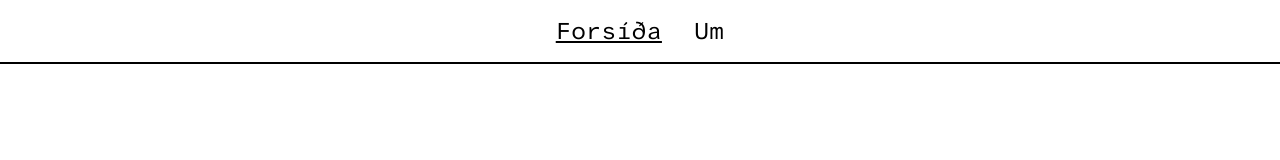
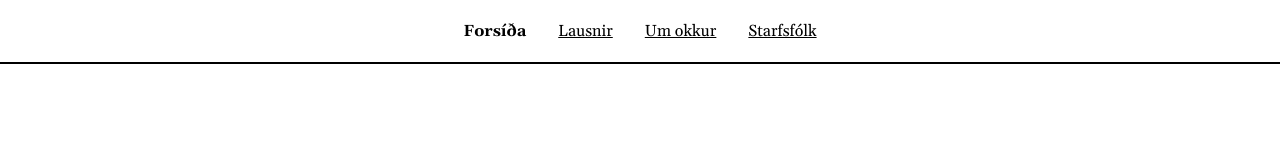
Before and after one commit to osk/vef1-2025-hopverkefni1-osk, a website built with Parcel: page index.html in a window 1280 px wide. Built offline with nearby package versions, Linux system fonts and the light colour scheme.

Commit message:
útfæra nav

```diff
--- a/index.html
+++ b/index.html
@@ -27,7 +27,9 @@
     <nav>
       <ul>
         <li><strong>Forsíða</strong></li>
-        <li><a href="./sidur/um.html">Um</a></li>
+        <li><a href="./sidur/lausnir.html">Lausnir</a></li>
+        <li><a href="./sidur/um.html">Um okkur</a></li>
+        <li><a href="./sidur/starfsfolk.html">Starfsfólk</a></li>
       </ul>
     </nav>
 
--- a/styles/components/nav.scss
+++ b/styles/components/nav.scss
@@ -1,5 +1,6 @@
 /**
- * Valmynd
+ * Valmynd - rétt útfærð
+ * ...
  */
 
 nav {
@@ -25,38 +26,3 @@ nav ul {
   overflow: hidden;
   list-style: none;
 }
-
-nav ul li {
-  font-family: var(--font-family-heading);
-  white-space: nowrap;
-
-  @media (width >= 500px) {
-    font-size: var(--font-size-headings);
-  }
-
-  @media (width >= 900px) {
-    font-size: var(--font-size-headings);
-  }
-}
-
-nav a {
-  text-decoration: none;
-}
-
-nav a:hover,
-nav a:focus {
-  text-decoration: underline;
-}
-
-nav strong {
-  font-weight: 500;
-  text-decoration: underline;
-}
-
-nav .hide-in-mobile {
-  display: none;
-
-  @media (width >= 900px) {
-    display: inline;
-  }
-}
```
Also changed, not shown: sidur/um.html (+4 -2 lines).
